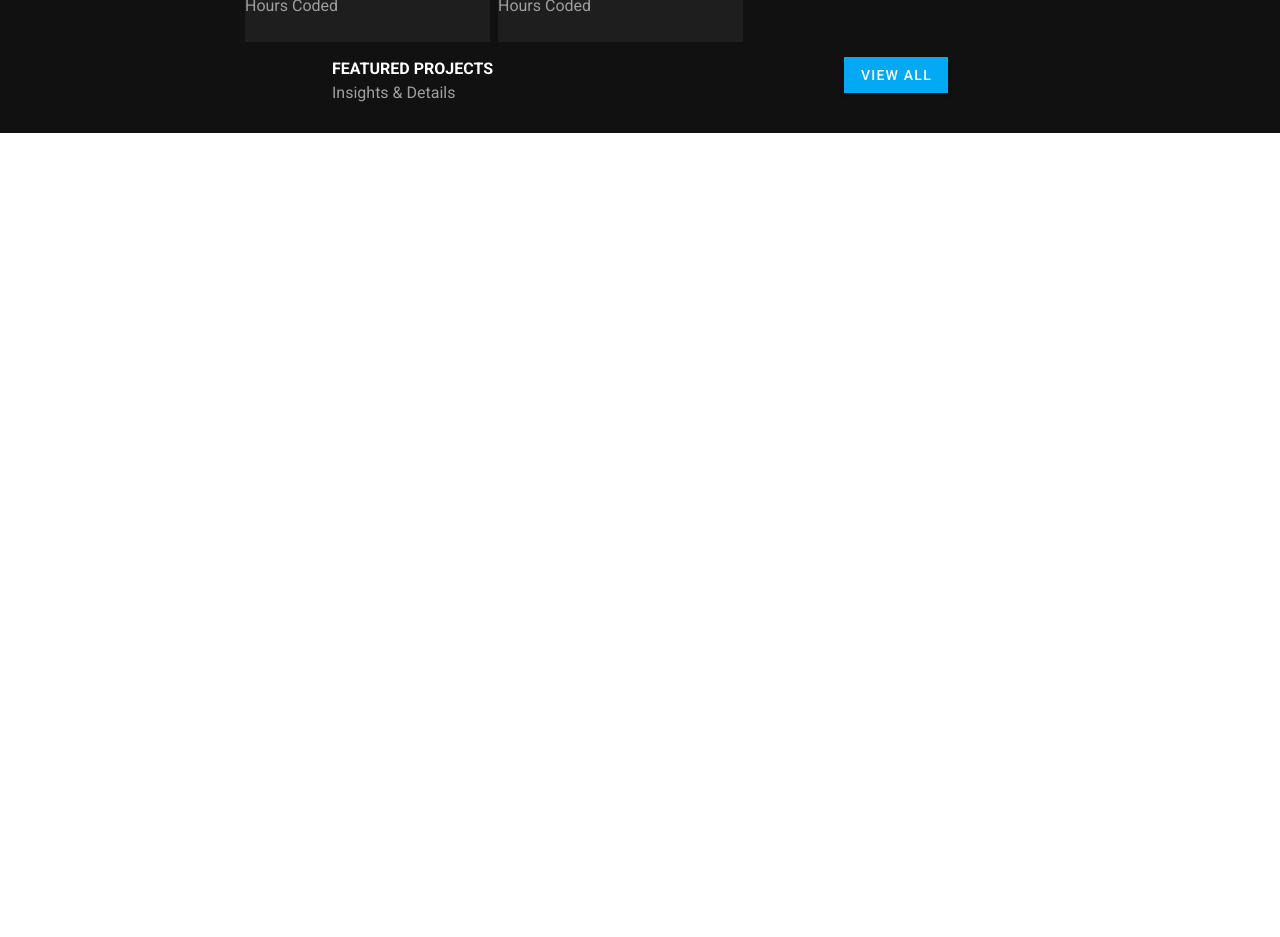
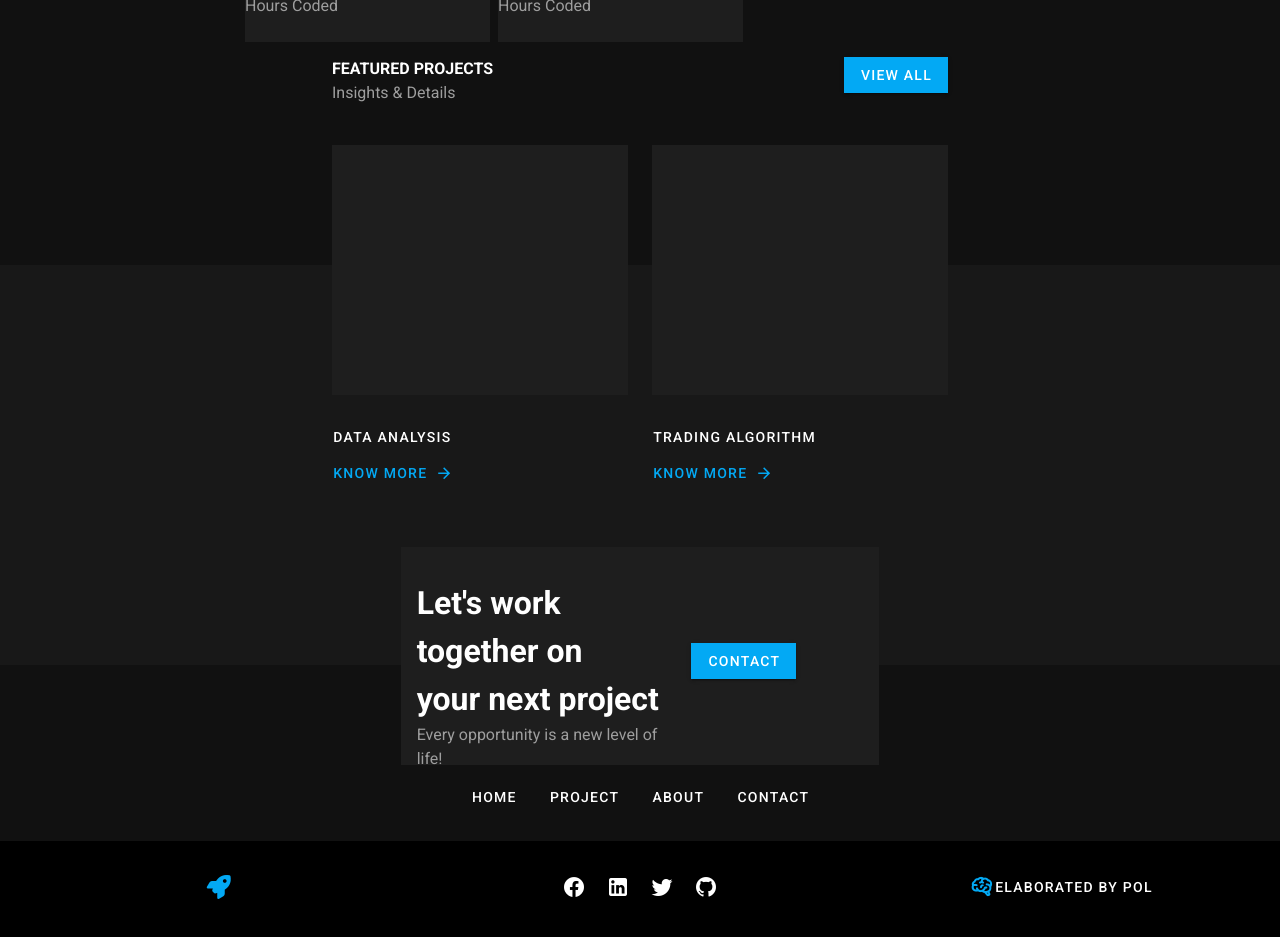
Before and after one commit to teschiopol/vue_start, a Vue app in the folder portfolio/: page / in a window 1280 px wide. Shown: the part 1440-2377 px from the top of the page. Before the commit the page ends 1573 px from the top, so only its background shows below. Built offline with nearby package versions, Linux system fonts and the light colour scheme.

Commit message:
feat(portfolio): footer

```diff
--- /dev/null
+++ b/portfolio/src/components/Footer.vue
@@ -0,0 +1,49 @@
+<template>
+  <v-footer dark padless>
+    <v-card flat tile class="black white--text py-5 px-5 text-center" width="100%">
+      <v-row>
+        <v-col cols="12" sm="4">
+          <v-card-text class="white--text pt-2">
+            <v-btn icon>
+              <v-icon color="#03a9f4">
+                fas fa-rocket
+              </v-icon>
+            </v-btn>
+          </v-card-text>
+        </v-col>
+        <v-col cols="12" sm="4">
+          <v-card-text class="pt-2">
+            <v-btn v-for="icon in icons" :key="icon" class="mx-1 white--text" icon>
+              <v-icon size="24px">{{icon}}</v-icon>
+            </v-btn>
+          </v-card-text>
+        </v-col>
+        <v-col cols="12" sm="4">
+          <v-card-text class="pt-2">
+            <v-btn class="mx-1 white--text" icon>
+              <v-icon color="#03a9f4">
+                mdi-brain
+              </v-icon>
+              Elaborated by Pol
+            </v-btn>
+          </v-card-text>
+        </v-col>
+      </v-row>
+    </v-card>
+  </v-footer>
+</template>
+
+<script>
+export default { // eslint-disable-next-line
+  name: "Footer",
+  data(){
+    return{
+      icons:["mdi-facebook", "mdi-linkedin", "mdi-twitter", "mdi-github"]
+    }
+  }
+}
+</script>
+
+<style scoped>
+
+</style>
--- a/portfolio/src/views/HomeView.vue
+++ b/portfolio/src/views/HomeView.vue
@@ -120,19 +120,79 @@
         <v-col md="3" class="text-end">
           <v-btn tile color="#03a9f4" dark>View All</v-btn>
         </v-col>
+        <v-col md="3" offset-md="3">
+          <v-card class="pa-2 py-12" outlined tile height="250px" color="#1E1E1E" >
+            <v-img src="" contain></v-img>
+          </v-card>
+        </v-col>
+        <v-col md="3" >
+          <v-card class="pa-2 py-12" outlined tile height="250px" color="#1E1E1E" >
+            <v-img src="" contain></v-img>
+          </v-card>
+        </v-col>
+        <v-col md="3" offset-md="3">
+          <v-btn color="white" dark text class="ml-n4">
+            Data Analysis
+          </v-btn><br>
+          <v-btn color="#03a9f4" dark text class="ml-n4">
+            Know More
+            <v-icon right>mdi-arrow-right</v-icon>
+          </v-btn>
+        </v-col>
+        <v-col md="3" >
+          <v-btn color="white" dark text class="ml-n4">
+            Trading Algorithm
+          </v-btn><br>
+          <v-btn color="#03a9f4" dark text class="ml-n4">
+            Know More
+            <v-icon right>mdi-arrow-right</v-icon>
+          </v-btn>
+        </v-col>
+        <v-col cols="12" class="pad topInverse">
+          <div class="second">
+            <div class="secondChild" id="contact">
+              <v-row>
+                <v-col cols="7">
+                  <h1 class="white--text">
+                    Let's work together on<br>your next project
+                  </h1>
+                  <p class="grey--text">
+                    Every opportunity is a new level of life!
+                  </p>
+                </v-col>
+                <v-col cols="5">
+                  <v-btn tile color="#03a9f4" dark class="mt-16">
+                    Contact
+                  </v-btn>
+                </v-col>
+              </v-row>
+            </div>
+          </div>
+          <v-toolbar class="topTolbar" color="#111111" dark flat>
+            <div style="position: absolute; margin-right: auto; margin-left: auto; left: 0; right: 0; text-align: center;">
+              <v-btn text>Home</v-btn>
+              <v-btn text>Project</v-btn>
+              <v-btn text>About</v-btn>
+              <v-btn text>Contact</v-btn>
+            </div>
+          </v-toolbar>
+        </v-col>
       </v-row>
     </v-container>
+    <Footer />
   </v-app>
 </template>
 
 <script>
   import Navbar from "@/components/Navbar";
+  import Footer from "@/components/Footer";
 
   export default { // eslint-disable-next-line
     name: 'Home',
 
     components: {
       Navbar,
+      Footer
     },
   }
 </script>
```
